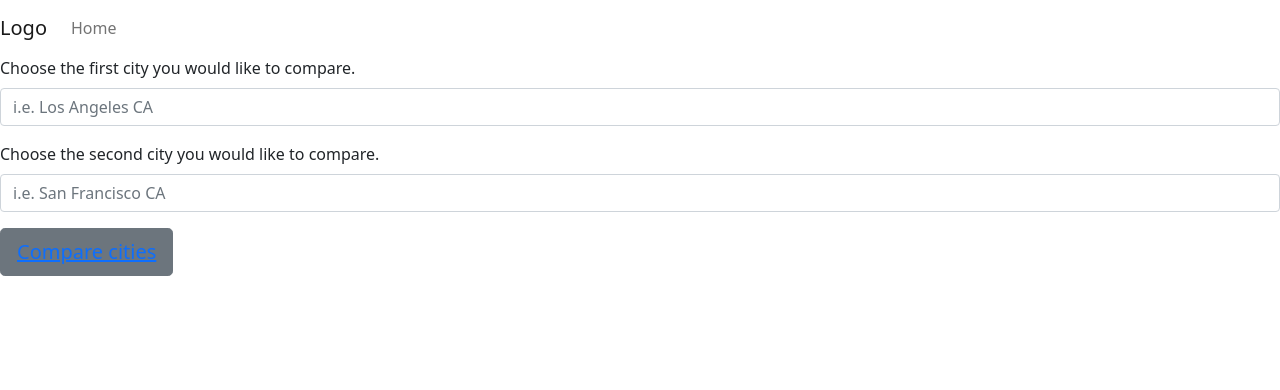
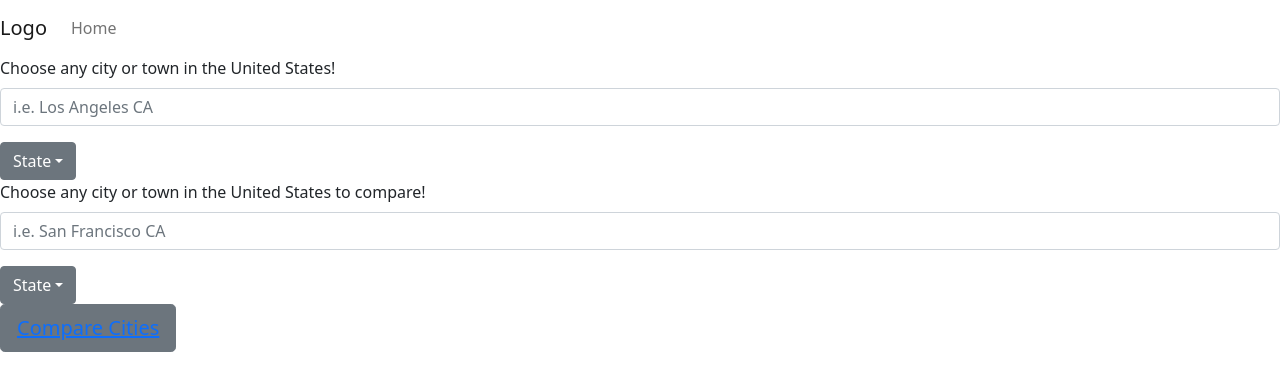
Before and after one commit to aimeemisaki/destinationizer, a React (Create React App) app: page / in a window 1280 px wide. Shown: the top 390 px of the page. Built offline with nearby package versions, Linux system fonts and the light colour scheme.

Commit message:
added dropdown button with functionality to change searchState1 and searchState2 states

```diff
--- a/src/App.js
+++ b/src/App.js
@@ -1,6 +1,6 @@
 import 'bootstrap/dist/css/bootstrap.min.css'
 import React, { useState } from 'react';
-import { Routes, Route, Navigate, useParams } from 'react-router-dom';
+import { Routes, Route, Navigate } from 'react-router-dom';
 import Search from './Pages/Search';
 import Compare from './Pages/Compare';
 import Book from './Pages/Book';
@@ -16,9 +16,10 @@ function App() {
   const [search1, setSearch1] = useState('')
   const [search2, setSearch2] = useState('')
 
-  // const [searchState1, setSearchState1] = useState('')
-  // const [searchState2, setSearchState2] = useState('')
+  const [searchState1, setSearchState1] = useState('')
+  const [searchState2, setSearchState2] = useState('')
 
+  let USA = 'usa'
 
   const options = {
     'headers': {
@@ -26,7 +27,7 @@ const options = {
     }
   };
 
-let USA = 'usa'
+
 
   async function getData1(search1) {
           const data = await fetch(`https://api.roadgoat.com/api/v2/destinations/${search1}-${USA}`, options)
@@ -54,7 +55,7 @@ async function getData2(search2) {
       <Navigation />
       <main>
         <Routes>
-          <Route path ="/" element={<Search setSearch1={setSearch1} setSearch2={setSearch2} search1={search1} search2={search2} />} />
+          <Route path ="/" element={<Search setSearch1={setSearch1} setSearch2={setSearch2} search1={search1} search2={search2} setSearchState1={setSearchState1} setSearchState2={setSearchState2} searchState1={searchState1} searchState2={searchState2} />} />
           <Route path="/compare" element= {<Compare city1={city1} city2={city2} getData1={getData1} getData2={getData2} search1={search1} search2={search2}/>} />
           <Route path="/book" element={<Book city1={city1} city2={city2} />} />
           <Route path="*" element={<Navigate to ="/" />} />
--- a/src/Components/City1.js
+++ b/src/Components/City1.js
@@ -49,11 +49,11 @@ if (!city1) {
         </ListGroup>
         <Button
         className ="d-grid gap-2"
-        variant="secondary"
+        variant="dark"
         size="lg"
         target="_blank"
         style={{ marginTop: "1em"}}>
-        <Link to='/book/q?=1'>
+        <Link to='/book'>
             Book this city!
         </Link>
         </Button>
--- a/src/Components/City1Book.js
+++ b/src/Components/City1Book.js
@@ -1,4 +1,5 @@
-import React, { useState } from 'react';
+import React, { useEffect, useState } from 'react';
+import Button from 'react-bootstrap/Button'
 
 const City1Book = ({ city1 }) => {
     const [city1Airbnb, setCity1Airbnb] = useState()
@@ -7,6 +8,7 @@ const City1Book = ({ city1 }) => {
 
     // getting Airbnb, Kayak and GetYourGuide links
     const getCity1Booking = () => {
+        if (city1) {
         // getting airbnb url from data.attributes
         let newCity1Airbnb = city1.data.attributes.airbnb_url
         setCity1Airbnb(newCity1Airbnb);
@@ -16,12 +18,39 @@ const City1Book = ({ city1 }) => {
         // getting GetYourGuide url from data.attributes
         let newCity1GetYourGuide = city1.data.attributes.getyourguide_url
         setCity1GetYourGuide(newCity1GetYourGuide)
+        }
+    }
+
+    useEffect(() => {
+        getCity1Booking()
+    }, [city1])
+
+    if (!city1) {
+        return null
     }
     return (
         <div>
-            <a href={city1Airbnb}>Airbnb</a>
-            <a href={city1Kayak}>Kayak</a>
-            <a href={city1GetYourGuide}>GetYourGuide</a>
+            <Button
+                variant="dark"
+                href={city1Airbnb}
+                target='_blank'
+				rel='noreferrer noopener'
+				style={{ marginTop: '1em' }}>Book Loding with Airbnb
+            </Button>
+            <Button
+                variant="dark"
+                href={city1Kayak}
+                target='_blank'
+				rel='noreferrer noopener'
+				style={{ marginTop: '1em' }}>Book Rental Cars with Kayak
+            </Button>
+            <Button
+                variant="dark"
+                href={city1GetYourGuide}
+                target='_blank'
+				rel='noreferrer noopener'
+				style={{ marginTop: '1em' }}>Book tours and guides with GetYourGuide
+            </Button>
         </div>
     )
 }
--- a/src/Components/City2.js
+++ b/src/Components/City2.js
@@ -51,7 +51,7 @@ const City2 = ( { city2 }) => {
         </ListGroup>
         <Button
         className ="d-grid gap-2"
-        variant="secondary"
+        variant="dark"
         size="lg"
         target="_blank"
         style={{ marginTop: "1em"}}>
--- a/src/Components/City2Book.js
+++ b/src/Components/City2Book.js
@@ -1,11 +1,13 @@
-import React, { useState } from 'react';
+import React, { useState, useEffect } from 'react';
+import Button from 'react-bootstrap/Button'
 
 const City2Book = ({ city2 }) => {
     const [city2Airbnb, setCity2Airbnb] = useState()
     const [city2Kayak, setCity2Kayak] = useState()
     const [city2GetYourGuide, setCity2GetYourGuide] = useState()
 
-    const getCity1Booking = () => {
+    const getCity2Booking = () => {
+        if (city2) {
         // getting airbnb url from data.attributes
         let newCity2Airbnb = city2.data.attributes.airbnb_url
         setCity2Airbnb(newCity2Airbnb);
@@ -15,15 +17,41 @@ const City2Book = ({ city2 }) => {
         // getting GetYourGuide url from data.attributes
         let newCity2GetYourGuide = city2.data.attributes.getyourguide_url
         setCity2GetYourGuide(newCity2GetYourGuide)
+        }
     }
 
-return (
-    <div>
-        <a href={city2Airbnb}>Airbnb</a>
-        <a href={city2Kayak}>Kayak</a>
-        <a href={city2GetYourGuide}>GetYourGuide</a>
-    </div>
-)
+    useEffect(() => {
+        getCity2Booking()
+    }, [city2])
+
+    if (!city2) {
+        return null
+    }
+    return (
+        <div>
+            <Button
+                variant="dark"
+                href={city2Airbnb}
+                target='_blank'
+				rel='noreferrer noopener'
+				style={{ marginTop: '1em' }}>Book Loding with Airbnb
+            </Button>
+            <Button
+                variant="dark"
+                href={city2Kayak}
+                target='_blank'
+				rel='noreferrer noopener'
+				style={{ marginTop: '1em' }}>Book Rental Cars with Kayak
+            </Button>
+            <Button
+                variant="dark"
+                href={city2GetYourGuide}
+                target='_blank'
+				rel='noreferrer noopener'
+				style={{ marginTop: '1em' }}>Book tours and guides with GetYourGuide
+            </Button>
+        </div>
+    )
 
 }
 
--- a/src/Pages/Book.js
+++ b/src/Pages/Book.js
@@ -1,12 +1,15 @@
 import React from 'react';
 import City1Book from '../Components/City1Book';
 import City2Book from '../Components/City2Book'
+// import { useParams } from 'react-router-dom'
 
 const Book = ({ city1, city2 }) => {
 
+
+
     return (
         <div>
-            <City1Book city1={city1}/>
+            <City1Book city1={city1} />
             <City2Book city2= {city2} />
         </div>
     )
--- a/src/Pages/Compare.js
+++ b/src/Pages/Compare.js
@@ -11,9 +11,13 @@ const Compare = ( { getData1, getData2, search1, search2, city1, city2 }) => {
     }, [])
 
     return (
-        <Stack direction="horizontal" gap={6}>
+        <Stack direction="horizontal" gap={3}>
+            <div className="bg-light border">
             <City1 city1={city1}/>
+            </div>
+            <div className="bg-light border ms-auto">
             <City2 city2={city2} />
+            </div>
         </Stack>
     )
 
--- a/src/Pages/Search.js
+++ b/src/Pages/Search.js
@@ -1,9 +1,11 @@
 import Form from 'react-bootstrap/Form'
 import Button from 'react-bootstrap/Button'
 import { Link } from 'react-router-dom';
+import Dropdown from 'react-bootstrap/Dropdown';
+import DropdownButton from 'react-bootstrap/DropdownButton';
 
 
-const Search = ({ setSearch1, setSearch2, search1, search2 } ) => {
+const Search = ({ setSearch1, setSearch2, search1, search2, setSearchState1, setSearchState2, searchState1, searchState2 } ) => {
 
 
     // handleChanges
@@ -12,6 +14,14 @@ const Search = ({ setSearch1, setSearch2, search1, search2 } ) => {
     }
     const handleChange2 = (event) => {
         setSearch2(event.target.value)
+    }
+
+    const handleStateChange1 = (event) => {
+        setSearchState1(event.target.value)
+    }
+
+    const handleStateChange2 = (event) => {
+        setSearchState2(event.target.value)
     }
 
 
@@ -23,7 +33,7 @@ const Search = ({ setSearch1, setSearch2, search1, search2 } ) => {
         <>
         <Form type="submit">
             <Form.Group className="mb-3">
-                <Form.Label>Choose the first city you would like to compare.</Form.Label>
+                <Form.Label>Choose any city or town in the United States!</Form.Label>
             <Form.Control
                 type="text"
                 id="city1"
@@ -33,8 +43,21 @@ const Search = ({ setSearch1, setSearch2, search1, search2 } ) => {
             >
             </Form.Control>
             </Form.Group>
+            <Dropdown>
+                <DropdownButton
+                variant="secondary"
+                menuVariant="dark"
+                title="State"
+                className="mt-2"
+                onSelect={handleStateChange1}
+                value={searchState1}>
+                    <Dropdown.Item>
+                        AR
+                    </Dropdown.Item>
+                </DropdownButton>
+            </Dropdown>
             <Form.Group className="mb-3">
-                <Form.Label> Choose the second city you would like to compare.</Form.Label>
+                <Form.Label>Choose any city or town in the United States to compare!</Form.Label>
             <Form.Control
                 type="text"
                 id="city2"
@@ -44,13 +67,26 @@ const Search = ({ setSearch1, setSearch2, search1, search2 } ) => {
             >
             </Form.Control>
             </Form.Group>
+            <Dropdown>
+                <DropdownButton
+                variant="secondary"
+                menuVariant="dark"
+                title="State"
+                className="mt-2"
+                onSelect={handleStateChange2}
+                value={searchState2}>
+                    <Dropdown.Item>
+                        AR
+                    </Dropdown.Item>
+                </DropdownButton>
+            </Dropdown>
             <Button
             className ="d-grid gap-2"
             variant="secondary"
             size="lg"
             type="submit">
             <Link to="/compare">
-                Compare cities
+                Compare Cities
             </Link>
             </Button>
         </Form>
```
Lines whose indentation alone changed are shown as unchanged.
